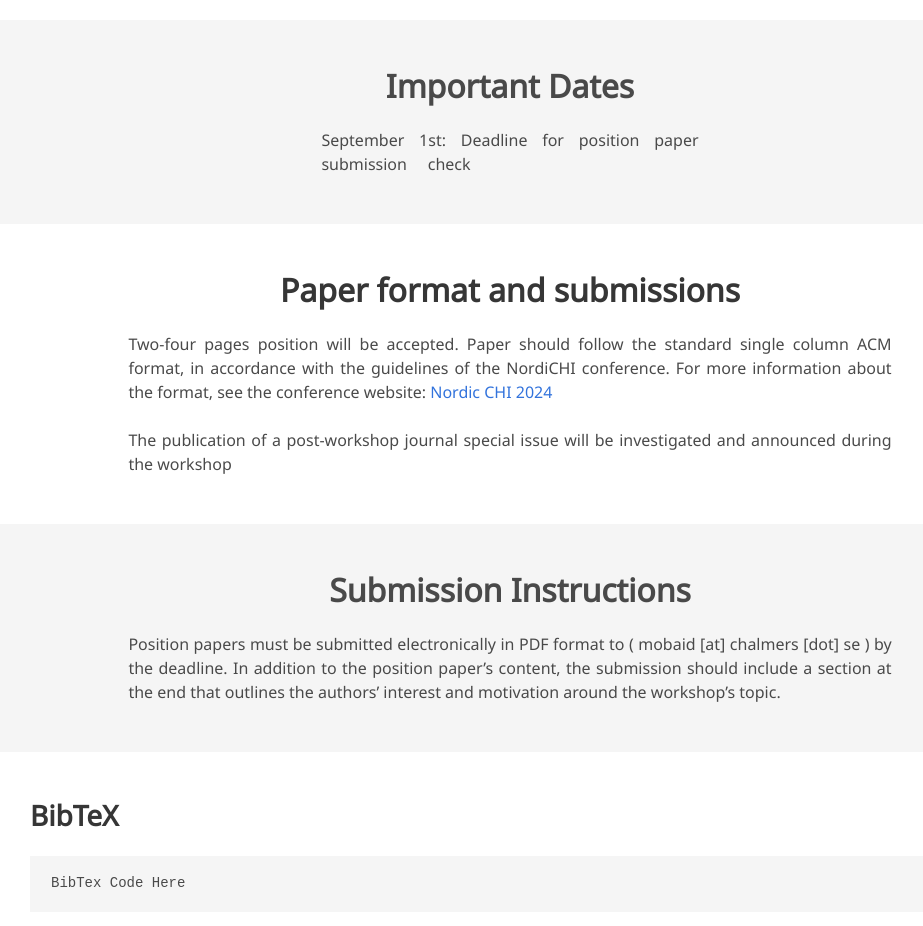
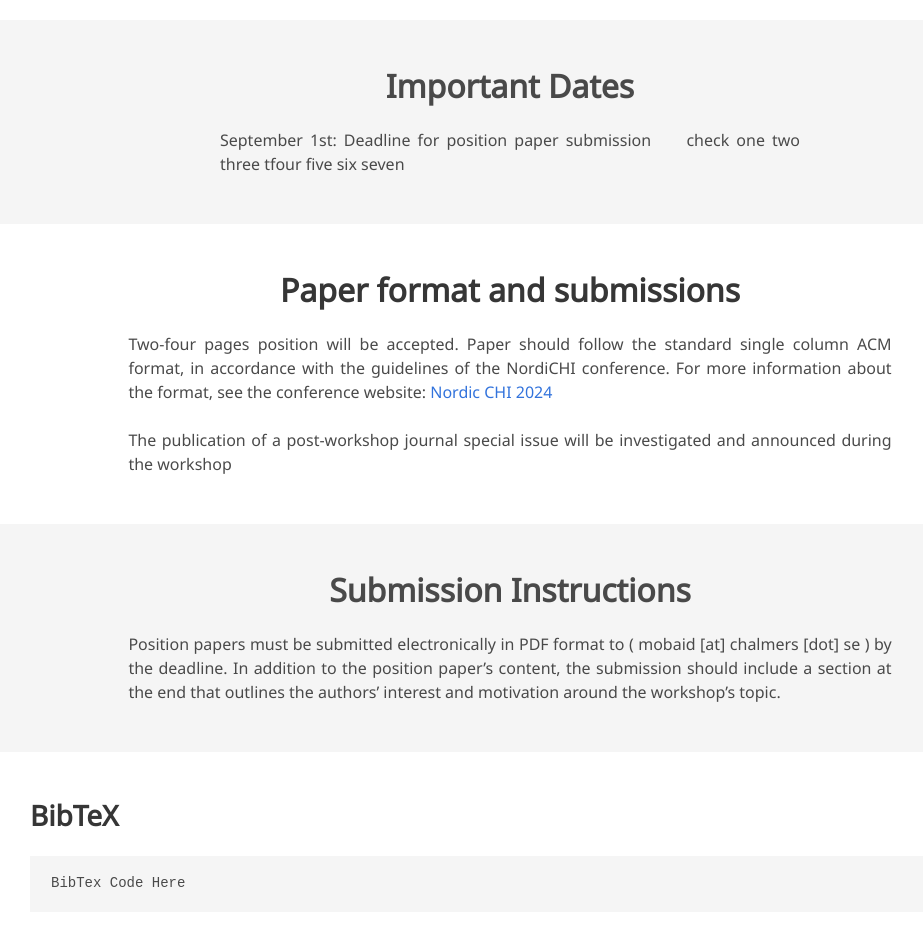
Before and after one commit to aswinbala96/SDW24.github.io, a plain HTML site: page index.html in a window 1280 px wide. Shown: the part 1620-2546 px from the top of the page, without its empty margins (130-1053 px from the left). Drawn offline with nearby package versions, Linux system fonts and the light colour scheme; some icons are missing; a web font is replaced by a local one.

Commit message:
Sixth commit

```diff
--- a/index.html
+++ b/index.html
@@ -188,7 +188,7 @@
         <h2 class="title is-3">Important Dates</h2>
         <div class="content has-text-justified">
           <p>
-            September 1st: Deadline for position paper submission &nbsp; &nbsp; check
+            September 1st: Deadline for position paper submission &nbsp; &nbsp; check one two three tfour five six seven
           </p>
 
         </div>
```
